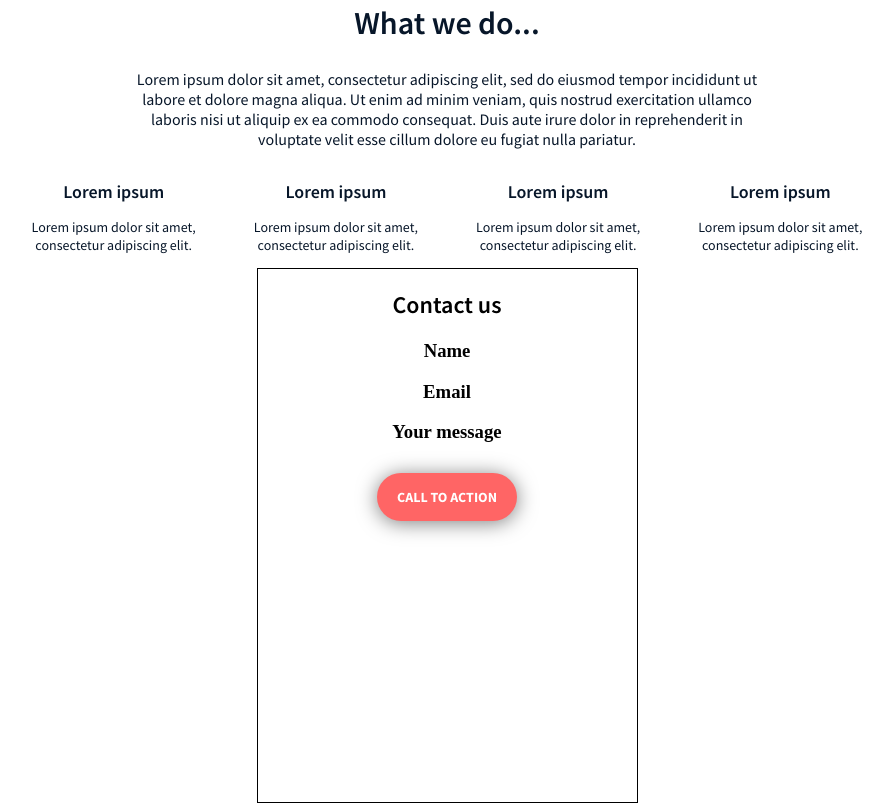
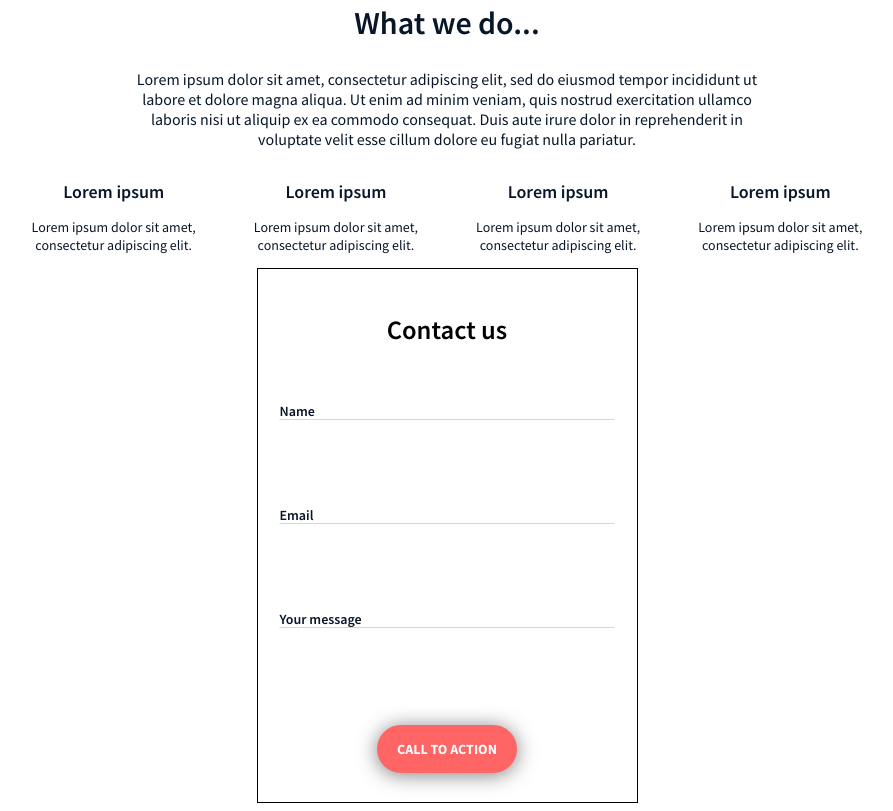
Before and after one commit to Jaylenperez/atlas-headphones, a plain HTML site: page index.html in a window 1280 px wide. Shown: the part 832-1643 px from the top of the page, without its empty margins (193-1086 px from the left). Drawn offline with Linux system fonts and the light colour scheme.

Commit message:
fixed contact container and added lines

```diff
--- a/index.html
+++ b/index.html
@@ -92,14 +92,14 @@
         <div class="contact-container">
             <!-- Contact Header -->
             <div class="contact-header">
-                <h1>Contact us</h1>
+                <h5>Contact us</h5>
             </div>
             <!-- Contact Form -->
-            <div class="contact-form">
-                <h3>Name</h3>
-                <h3>Email</h3>
-                <h3>Your message</h3>
-            </div>
+             <div class="contact-form-fields">
+                <div class="name-container">Name</div>
+                <div class="email-container">Email</div>
+                <div class="message-container">Your message</div>
+             </div>
             <!-- Contact Button -->
             <button class="contact-button">CALL TO ACTION</button>
         </div>
--- a/styles.css
+++ b/styles.css
@@ -179,22 +179,75 @@ header {
     justify-content: center;
 }
 
+/* CONTACT CONTAINER */
 .contact-container {
     border: 1px solid #000;
     height: 533px;
     width: 379px;
-
 }
 
+/* CONTACT HEADER */
 .contact-header {
     font-family: 'Source Sans Pro Semibold';
+    font-size: 32px;
     text-align: center;
+    margin-bottom: 56px;
 }
 
-.contact-form {
-    text-align: center;
+/* CONTACT FORM FIELDS */
+.contact-form-fields {
+    display: flex;
+    flex-wrap: wrap;
+    gap: 56px;
+    justify-content: center;
 }
 
+/* TEXT STYLES FOR FORM FIELDS */
+.name-container,
+.email-container,
+.message-container {
+    margin-bottom: 20px;
+    font-family: 'Source Sans Pro Semibold';
+    font-size: 14px;
+    color: #071629;
+    position: relative;
+}
+
+/* LINE AFTER EACH FORM FIELD */
+.name-container::after,
+.email-container::after,
+.message-container::after {
+    content: '';
+    position: absolute;
+    bottom: 10px;
+    left: 50%;
+    transform: translateX(-50%);
+    width: 335px;
+    height: 1px;
+    background-color: #071629;
+    opacity: 0.1745;
+}
+
+/* NAME FIELD */
+.name-container {
+    width: 335px;
+    height: 28px;
+}
+
+/* EMAIL FIELD */
+.email-container {
+    width: 335px;
+    height: 28px;
+}
+
+/* YOUR MESSAGE FIELD */
+.message-container {
+    width: 335px;
+    height: 28px;
+    margin-bottom: 57px;
+}
+
+/* CONTACT BUTTON STYLES */
 .contact-button {
     font-family: 'Source Sans Pro Bold';
     font-size: 14px;
```
